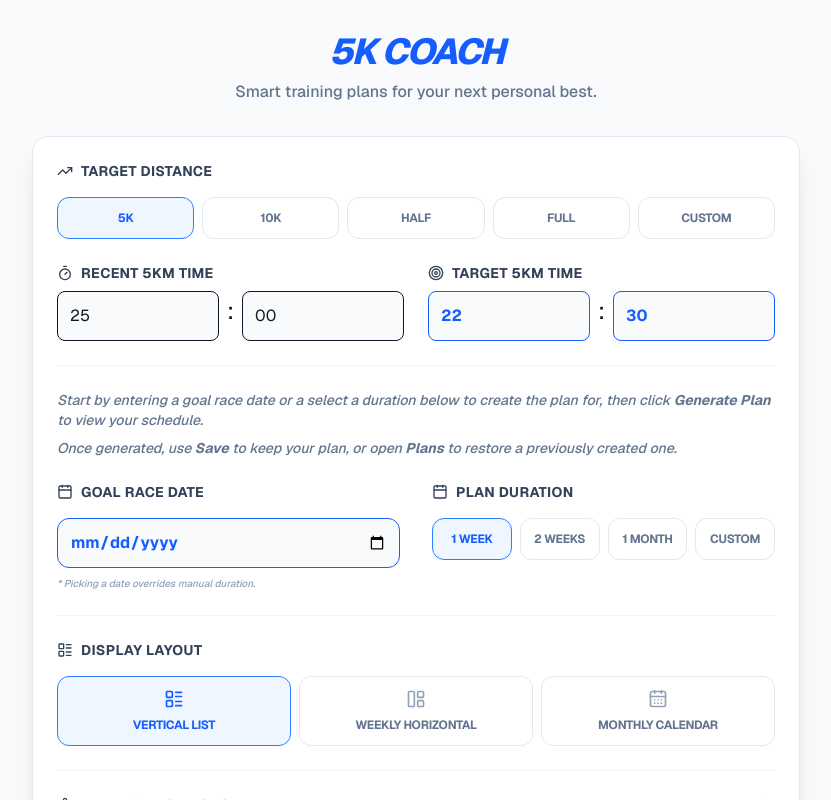
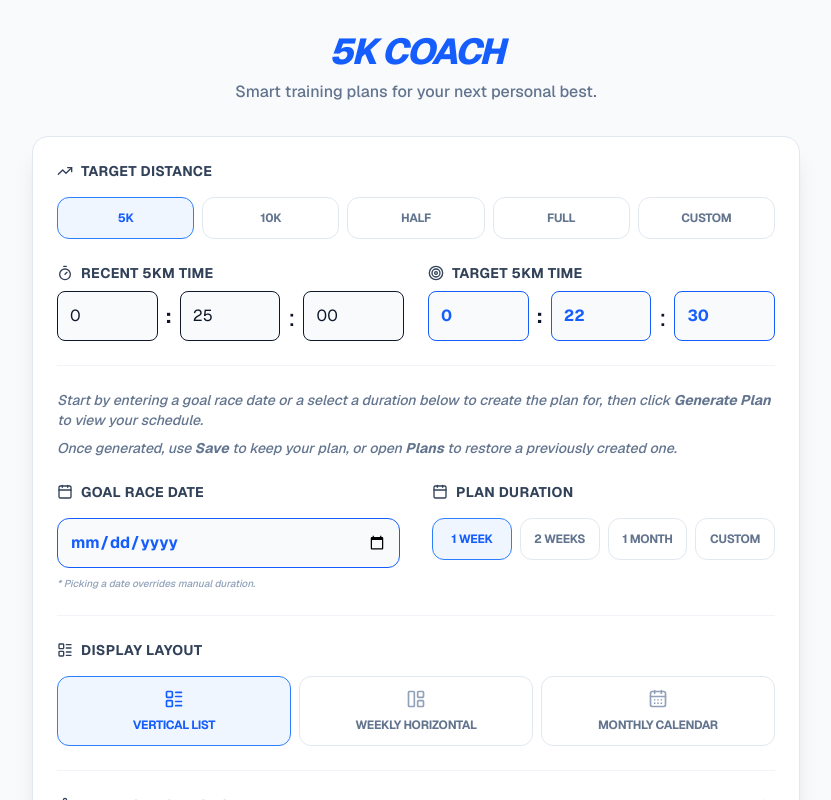
Before and after one commit to yourannoying2020/the-rundamentals, a Next.js app in the folder running-coach/: page / in a window 1280 px wide. Shown: the top 800 px of the page, without its empty margins (224-1055 px from the left). Built offline with nearby package versions, Linux system fonts and the light colour scheme.

Commit message:
feat: add hour handling

```diff
--- a/running-coach/app/TimeInput.tsx
+++ b/running-coach/app/TimeInput.tsx
@@ -4,8 +4,8 @@ import { LucideIcon } from 'lucide-react';
 interface TimeInputProps {
   label: string;
   icon: LucideIcon;
-  value: { min: string; sec: string };
-  onChange: (value: { min: string; sec: string }) => void;
+  value: { hrs: string; min: string; sec: string };
+  onChange: (value: { hrs: string; min: string; sec: string }) => void;
   isTarget?: boolean;
 }
 
@@ -14,7 +14,15 @@ export const TimeInput = ({ label, icon: Icon, value, onChange, isTarget }: Time
     <label className="flex items-center gap-2 text-sm font-bold text-slate-700 mb-2 uppercase tracking-wide">
       <Icon size={16} /> {label}
     </label>
-    <div className="flex gap-2">
+    <div className="flex gap-2 items-center">
+      <input
+        type="number"
+        value={value.hrs}
+        onChange={e => onChange({...value, hrs: e.target.value})}
+        placeholder="HH"
+        className={`w-full p-3 border rounded-lg bg-slate-50 focus:ring-2 focus:ring-blue-500 outline-none ${isTarget ? 'font-bold text-blue-600' : ''}`}
+      />
+      <span className="text-xl font-bold">:</span>
       <input
         type="number"
         value={value.min}
--- a/running-coach/app/layout.tsx
+++ b/running-coach/app/layout.tsx
@@ -13,8 +13,8 @@ const geistMono = Geist_Mono({
 });
 
 export const metadata: Metadata = {
-  title: "5K COACH - Smart training plans for your next personal best.",
-  description: "5K COACH - Smart training plans for your next personal best.",
+  title: "Rundamentals - Smart training plans for your next personal best.",
+  description: "Rundamentals - Smart training plans for your next personal best.",
 };
 
 export default function RootLayout({
--- a/running-coach/app/schemas.ts
+++ b/running-coach/app/schemas.ts
@@ -1,6 +1,7 @@
 import { z } from 'zod';
 
 export const TimeSchema = z.object({
+  hrs: z.string().default('0'),
   min: z.string(),
   sec: z.string(),
 });
@@ -9,8 +10,8 @@ export const DayOfWeekSchema = z.enum(['Monday', 'Tuesday', 'Wednesday', 'Thursd
 export type DayOfWeekSchema = z.infer<typeof DayOfWeekSchema>;
 
 export const PlanConfigSchema = z.object({
-  currentTime: TimeSchema.default({ min: '25', sec: '00' }),
-  targetTime: TimeSchema.default({ min: '22', sec: '30' }),
+  currentTime: TimeSchema.default({ hrs: '0', min: '25', sec: '00' }),
+  targetTime: TimeSchema.default({ hrs: '0', min: '22', sec: '30' }),
   duration: z.string().default('7'),
   customDays: z.string().default('10'),
   difficulty: z.number().default(5),
--- a/running-coach/app/useTrainingPlan.ts
+++ b/running-coach/app/useTrainingPlan.ts
@@ -74,8 +74,8 @@ export function useTrainingPlan() {
     const volumeScale = 1 + Math.log10(distFactor) * 2;
 
     const iterations = goalRaceDate ? totalDays + 1 : totalDays;
-    const currentTotal = parseInt(currentTime.min) * 60 + parseInt(currentTime.sec);
-    const targetTotal = parseInt(targetTime.min) * 60 + parseInt(targetTime.sec);
+    const currentTotal = parseInt(currentTime.hrs || '0') * 3600 + parseInt(currentTime.min) * 60 + parseInt(currentTime.sec);
+    const targetTotal = parseInt(targetTime.hrs || '0') * 3600 + parseInt(targetTime.min) * 60 + parseInt(targetTime.sec);
 
     const totalWeeks = Math.ceil(iterations / 7);
 
```
